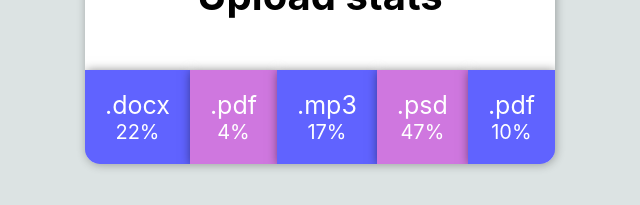
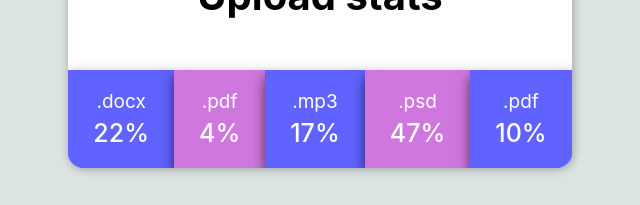
Before and after one commit to anettgor/goit-react-hw-01-components, a React (Create React App) app: page / in a window 1280 px wide. Shown: the part 747-952 px from the top of the page, without its empty margins (320-960 px from the left). Built offline with nearby package versions, Linux system fonts and the light colour scheme.

Commit message:
added styles

```diff
--- a/src/components/Statistics/Statistics.module.css
+++ b/src/components/Statistics/Statistics.module.css
@@ -20,13 +20,14 @@
 .item {
   color: white;
   background-color: #6063ff;
-  padding: 20px;
+  padding: 20px 25px;
   display: flex;
   flex-direction: column;
   flex-grow: 1;
+  gap: 5px;
   justify-content: space-between;
   align-items: center;
-  box-shadow: 1px 1px 10px rgba(0, 0, 0, 0.5);
+  box-shadow: 1px 7px 13px rgba(0, 0, 0, 0.7);
   transition: scale 0.3s ease-in-out;
 }
 .item:nth-of-type(even) {
@@ -38,8 +39,10 @@
 }
 
 .label {
-  font-size: 25px;
+  font-size: 19px;
+  font-weight: 400;
 }
 .percentage {
-  font-size: 20px;
+  font-size: 25px;
+  font-weight: 500;
 }
```
